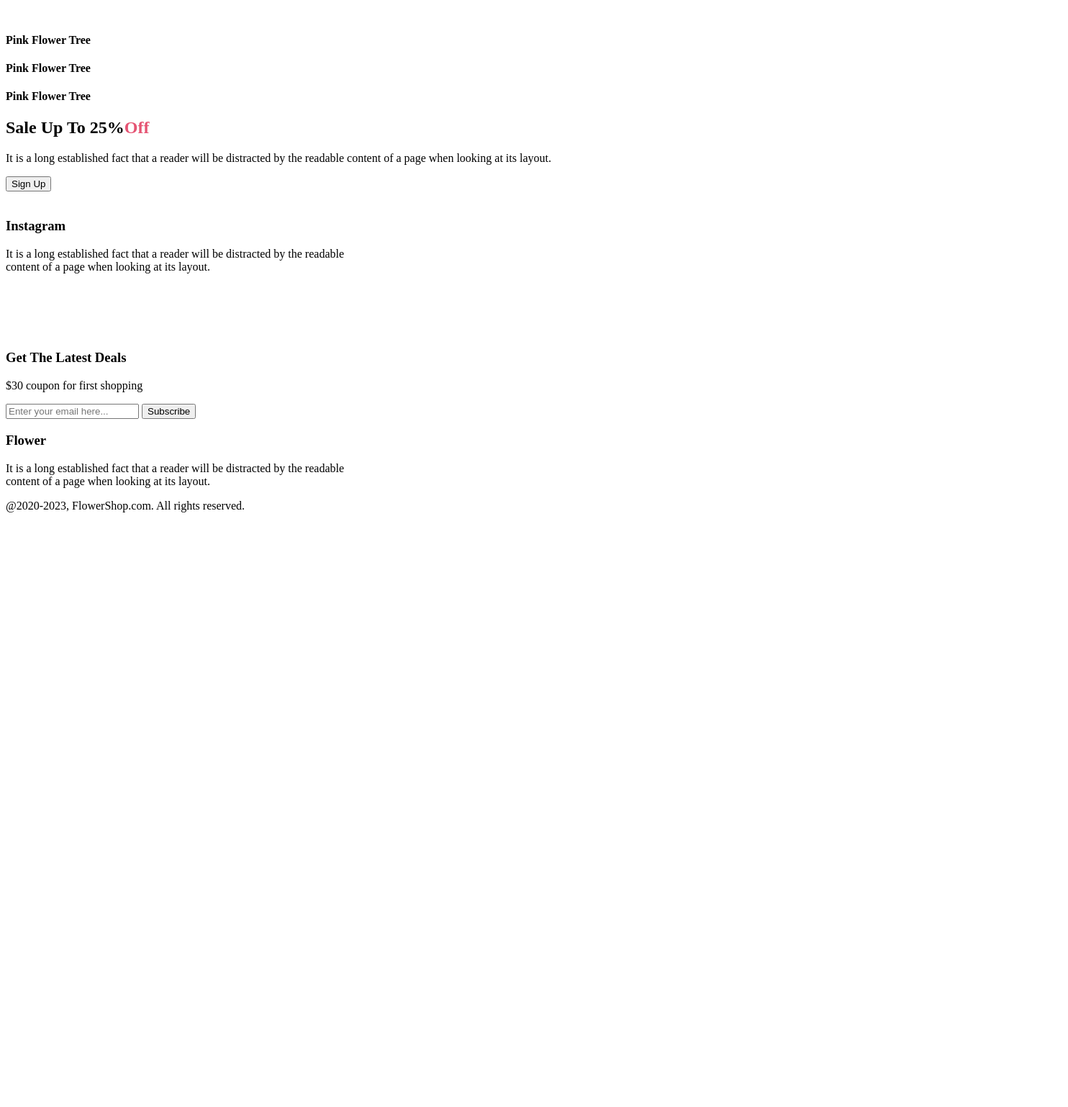
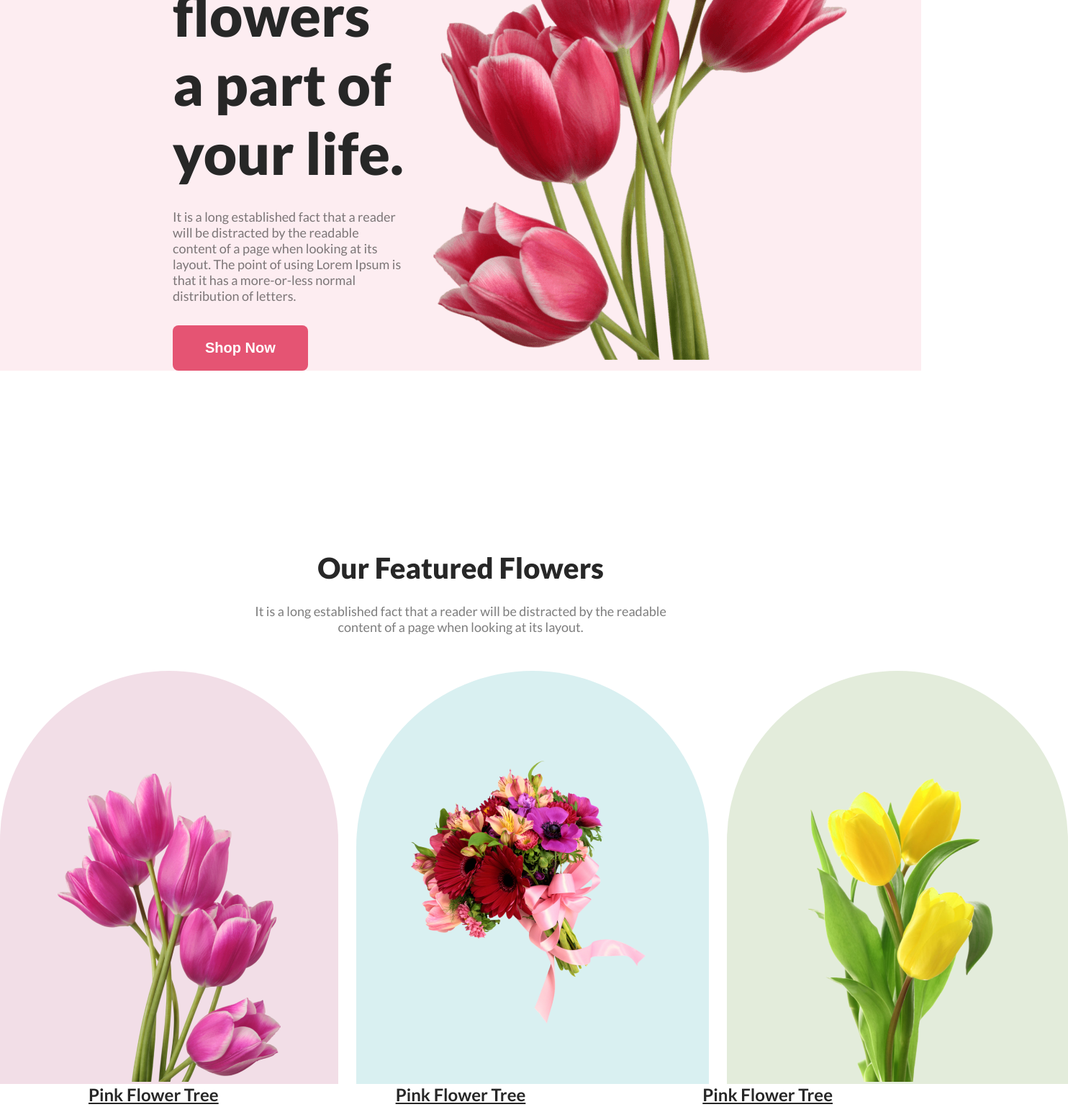
Before and after one commit to fazlulkarimhridoy/Flowershop-Website, a plain HTML site: page index.html in a window 1280 px wide. Shown: the part 366-1904 px from the top of the page at 72% size, 1484 px wide, since content can reach past the window. Before the commit the page ends 1094 px from the top, so only its background shows below. Drawn offline with Linux system fonts and the light colour scheme; the site is published under a folder, as on GitHub Pages, so addresses that start at the root find nothing.

Commit message:
updated image paths

```diff
--- a/index.html
+++ b/index.html
@@ -5,12 +5,14 @@
     <meta charset="UTF-8">
     <meta name="viewport" content="width=device-width, initial-scale=1.0">
     <title>Flower Shop</title>
-    <link rel="stylesheet" href="/Styles/style.css">
+
     <link rel="preconnect" href="https://fonts.googleapis.com">
     <link rel="preconnect" href="https://fonts.gstatic.com" crossorigin>
     <link
         href="https://fonts.googleapis.com/css2?family=Lato:wght@300;400;700;900&family=Open+Sans:wght@300;400;500;600;700;800&display=swap"
         rel="stylesheet">
+
+    <link rel="stylesheet" href="Styles/style.css">
 </head>
 
 <body>
@@ -24,7 +26,7 @@
                     a more-or-less normal distribution of letters.</p>
                 <button class="btn-primary">Shop Now</button>
             </div>
-            <img src="/FlowerAsset/pngwing 10.png" alt="" class="header-image">
+            <img src="FlowerAsset/pngwing 10.png" alt="" class="header-image">
         </div>
     </header>
     <main>
@@ -38,13 +40,13 @@
                 </div>
                 <div class="flower-chart">
                     <div class="image-1">
-                        <img src="/FlowerAsset/pngwing 6.png" alt="">
+                        <img src="FlowerAsset/pngwing 6.png" alt="">
                     </div>
                     <div class="image-2">
-                        <img src="/FlowerAsset/pngwing 5.png" alt="">
+                        <img src="FlowerAsset/pngwing 5.png" alt="">
                     </div>
                     <div class="image-3">
-                        <img src="/FlowerAsset/pngwing 7.png" alt="">
+                        <img src="FlowerAsset/pngwing 7.png" alt="">
                     </div>
                 </div>
                 <div class="image-name">
@@ -62,7 +64,7 @@
                         readable content of a page when looking at its layout.</p>
                     <button class="btn-primary">Sign Up</button>
                 </div>
-                <img src="/FlowerAsset/pngwing 8.png" alt="" class="sale-image">
+                <img src="FlowerAsset/pngwing 8.png" alt="" class="sale-image">
             </div>
         </section>
         <section>
@@ -73,13 +75,13 @@
                         the readable <br> content of a page when looking at its layout.</p>
                 </div>
                 <div class="instagram-photos-container">
-                    <div class="instagram-photos"><img src="/FlowerAsset/Flower 01.png" alt="" class="insta-images">
+                    <div class="instagram-photos"><img src="FlowerAsset/Flower 01.png" alt="" class="insta-images">
                     </div>
-                    <div class="instagram-photos"><img src="/FlowerAsset/Rectangle 4.png" alt="" class="insta-images">
+                    <div class="instagram-photos"><img src="FlowerAsset/Rectangle 4.png" alt="" class="insta-images">
                     </div>
-                    <div class="instagram-photos"><img src="/FlowerAsset/Rectangle 5.png" alt="" class="insta-images">
+                    <div class="instagram-photos"><img src="FlowerAsset/Rectangle 5.png" alt="" class="insta-images">
                     </div>
-                    <div class="instagram-photos"><img src="/FlowerAsset/Rectangle 6.png" alt="" class="insta-images">
+                    <div class="instagram-photos"><img src="FlowerAsset/Rectangle 6.png" alt="" class="insta-images">
                     </div>
                 </div>
             </div>
```
